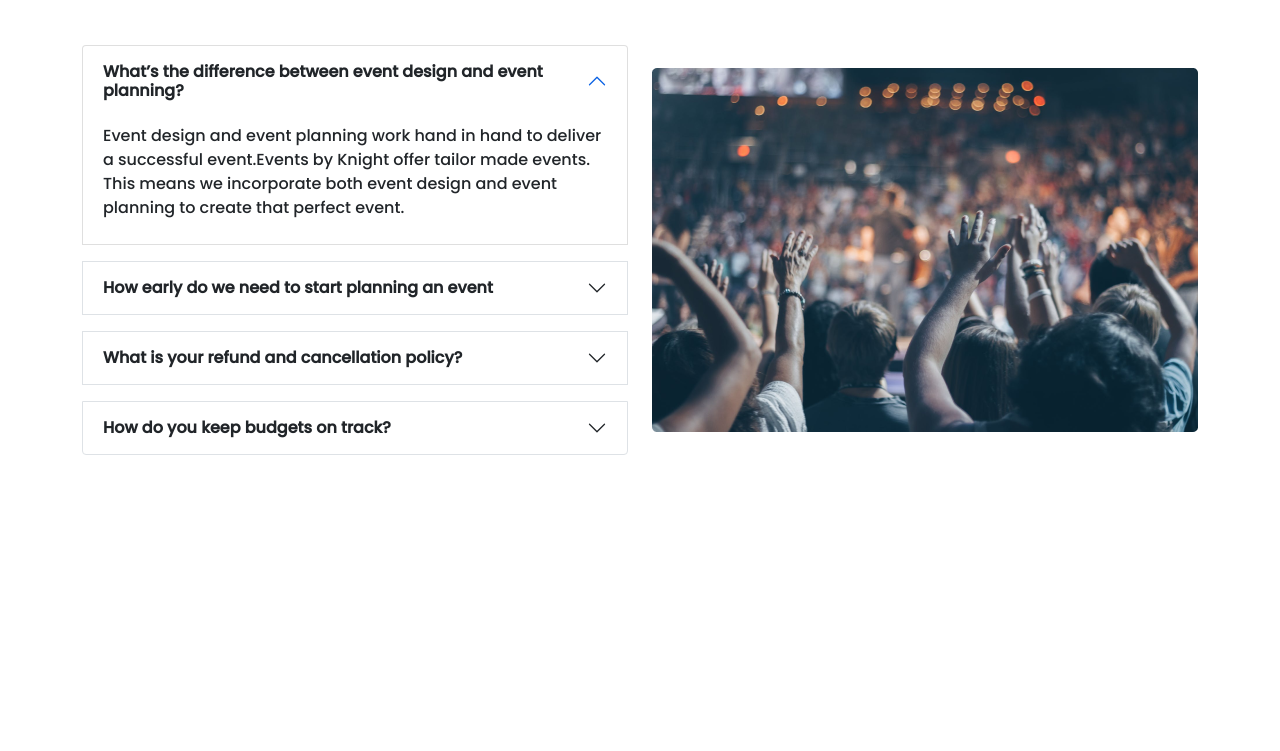
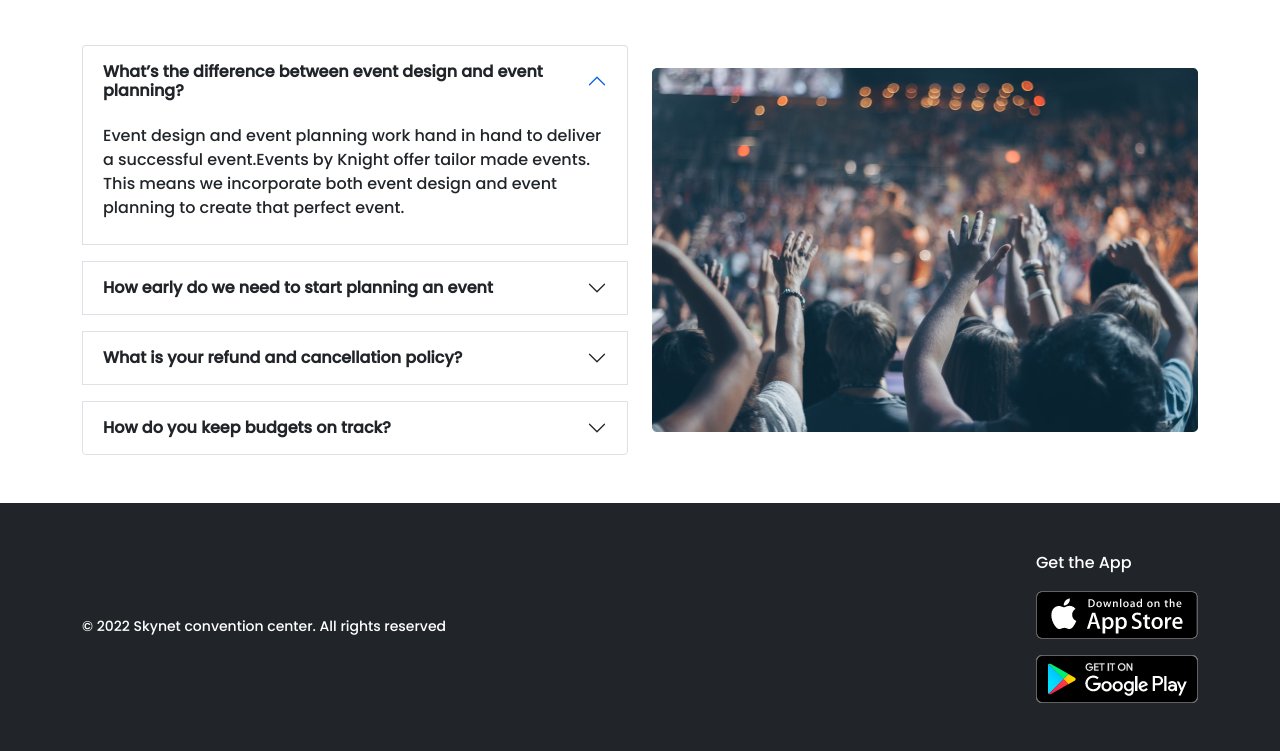
Before and after one commit to Tasnim-Pricila/Skynet-convention-center, a plain HTML site: page index.html in a window 1280 px wide. Shown: the part 1635-2386 px from the top of the page. Before the commit the page ends 2138 px from the top, so only its background shows below. Drawn offline with Linux system fonts and the light colour scheme.

Commit message:
Footer Done

```diff
--- a/index.html
+++ b/index.html
@@ -289,6 +289,27 @@
         </div>
 
     </section>
+    <!-- Footer  -->
+    <footer class="bg-dark">
+        <div class="container">
+            <div class="row text-white py-5">
+                <div class="d-flex flex-column justify-content-center align-items-center flex-md-row justify-content-md-between align-items-md-center">
+                    <div class="order-last order-md-first mt-5 mt-md-0">
+                        <small class="text-center d-block">&copy; 2022 Skynet convention center. All rights reserved</small>
+                    </div>
+                    <div class="d-flex flex-column">
+                        <p>Get the App</p>
+                        <a href="https://www.apple.com/" target="_blank">
+                            <img src="images/app-store.png" alt="Apple Store" class="img-fluid mb-3">
+                        </a>
+                        <a href="https://play.google.com/" target="_blank">
+                            <img src="images/google-play.png" alt="Apple Store" class="img-fluid">
+                        </a>
+                    </div>
+                </div>
+            </div>
+        </div>
+    </footer>
     <!-- Bootstrap Js -->
     <script src="js/bootstrap.bundle.min.js"></script>
 </body>
```
Also changed, not shown: images/app-store.png (added), images/google-play.png (added).
